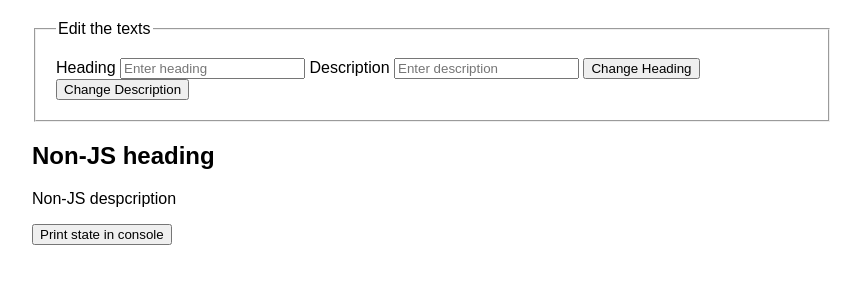
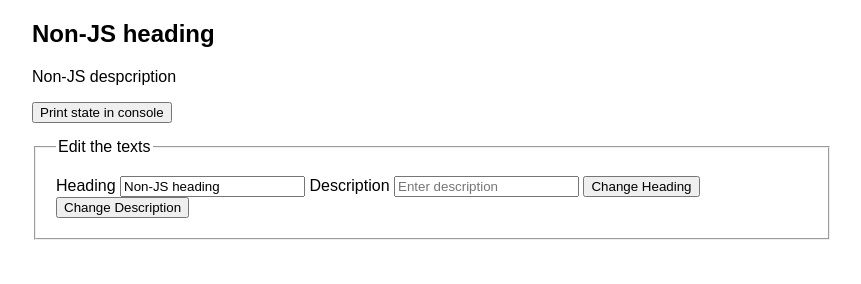
Before and after one commit to quicoto/two-way-data-binding, a website with bundled scripts: page develop/index.html in a window 1280 px wide. Shown: the whole page, without its empty margins (208-1069 px from the left). Built offline with nearby package versions, Linux system fonts and the light colour scheme.

Commit message:
add example in readme and set default empty object as config

```diff
--- a/develop/index.html
+++ b/develop/index.html
@@ -15,20 +15,20 @@
 </head>
 <body>
   <main>
+    <section id="welcome">
+      <h1 data-custom-bind="site.general.heading">Non-JS heading</h1>
+      <div data-custom-bind="site.general.description">Non-JS despcription</div>
+      <p><button id="log-state">Print state in console</button></p>
+    </section>
     <fieldset>
       <legend>Edit the texts</legend>
       <label for="heading">Heading</label>
-      <input type="text" id="heading" placeholder="Enter heading" data-custom-model="site.general.heading"/>
+      <input type="text" id="heading" placeholder="Enter heading" data-custom-bind="site.general.heading" data-custom-model="site.general.heading"/>
       <label for="description">Description</label>
       <input type="text" id="description" placeholder="Enter description" data-custom-model="site.general.description"/>
       <button id="change-heading" data-text="Heading changed by clicking 'Change Heading' button">Change Heading</button>
       <button id="change-description" data-text="Description changed by clicking 'Change Description' button">Change Description</button>
     </fieldset>
-    <section id="welcome">
-      <h1 data-custom-bind="site.general.heading">Non-JS heading</h1>
-      <div data-custom-bind="site.general.description">Non-JS despcription</div>
-      <p><button id="log-state">Print state in console</button></p>
-    </section>
   </main>
 </body>
 </html>
--- a/src/index.js
+++ b/src/index.js
@@ -9,7 +9,7 @@
  * @param {string[]} [config.events]
  * @param {string} [config.pathDelimiter]
  */
-export default function(config) {
+export default function(config = {}) {
   const {
     $context = document,
     attributeBind = `data-bind`,
```
Also changed, not shown: README.md.
